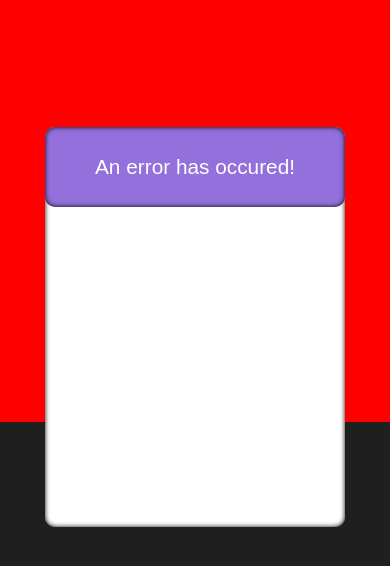
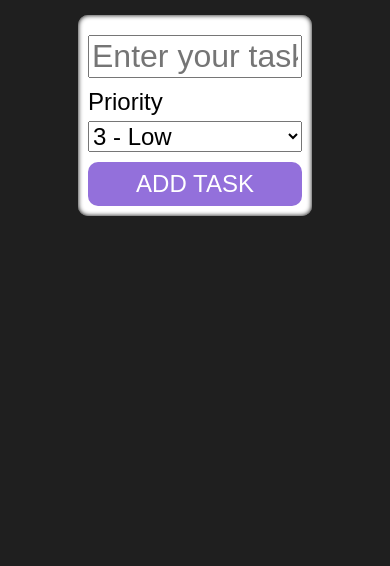
Before and after one commit to Majeev/React-To-Do-List, a React (Create React App) app: page / in a window 390 px wide. Shown: the top 566 px of the page. Built offline with nearby package versions, Linux system fonts and the light colour scheme; a web font is replaced by a local one.

Commit message:
feat: add error modal while adding empty task

```diff
--- a/src/App.js
+++ b/src/App.js
@@ -22,7 +22,6 @@ function App() {
 
     return (
         <div className="App">
-            <Error />
             <ListItem onAddItem={addItemHandler} completedTasks={completedTasks}/>
             <Todos items={items} onClick={removeItemHandler}/>
         </div>
--- a/src/components/ListItem/ListItem.jsx
+++ b/src/components/ListItem/ListItem.jsx
@@ -1,11 +1,13 @@
 import css from './ListItem.module.css'
 import React, {useState} from "react";
 import Card from "../UI/Card";
+import Error from "../UI/Error";
 
 const ListItem = (props) => {
 
     const [task, setTask] = useState('')
     const [option, setOption] = useState('3')
+    const [error, setError] = useState(false)
 
     const selectHandler = (e) => {
         setOption(e.target.value)
@@ -18,13 +20,19 @@ const ListItem = (props) => {
     const addHandler = (e) => {
         e.preventDefault()
         if(task.trim().length === 0){
+            setError(true)
             return;
         }
         props.onAddItem(task, option)
         setTask('')
     }
+
+    const errorHandler = () => {
+        setError(false)
+    }
     return (
         <Card>
+            {error && <Error errorHandle={errorHandler}/>}
             <input className={css.itemInput} type='text' placeholder='Enter your task'
                    onChange={inputChangeHandler} value={task}/>
             <label htmlFor='priority'>Priority</label>
--- a/src/components/ListItem/ListItem.module.css
+++ b/src/components/ListItem/ListItem.module.css
@@ -28,6 +28,10 @@
     color: white;
     padding: 8px;
     width: 40%;
+    transition: all 0.1s;
+}
+.submitButton:active{
+    transform: scale(0.98);
 }
 
 select {
--- a/src/components/Todos/Todos.module.css
+++ b/src/components/Todos/Todos.module.css
@@ -57,8 +57,7 @@ button {
 
 @media screen and (max-width: 768px) {
     li {
-
-        font-size: 1rem;
+        font-size: 1.2rem;
         padding: 1rem 10px;
     }
 }
--- a/src/components/UI/Card.module.css
+++ b/src/components/UI/Card.module.css
@@ -13,8 +13,8 @@
 
 /*========== MEDIA QUERIES ==========*/
 
-@media screen and (max-width: 768px) {
+@media screen and (max-width: 1024px ) {
     .card {
-        width: 80%;
+        width: 60%;
     }
 }
--- a/src/components/UI/Error.jsx
+++ b/src/components/UI/Error.jsx
@@ -4,11 +4,15 @@ import Card from './Card'
 const Error = (props) => {
     return (
         <div className={css.cta}>
-            <div className={css.overlay} />
+            <div className={css.overlay} onClick={props.errorHandle} />
         <Card className={css.errorCard}>
             <header>
-        <p>An error has occured!</p>
+        <h2>An error has occurred!</h2>
             </header>
+            <article>
+                <p>Your task input was empty, please try again.</p>
+            </article>
+            <button className={css.confirmButton} onClick={props.errorHandle}>GOT IT</button>
         </Card>
         </div>
     )
--- a/src/components/UI/Error.module.css
+++ b/src/components/UI/Error.module.css
@@ -4,14 +4,16 @@
 
 .errorCard{
     display: flex;
-    flex-direction: row;
+    justify-content: space-between;
+    flex-direction: column;
     text-align: center;
     position: absolute;
-    top: 15%;
-    height: 400px;
-    width: 300px;
+    top: 37%;
+    height: 200px;
+    width: 600px;
     padding: 0;
     margin: 0;
+    z-index: 2;
 }
 header{
     background-color: var(--button-color);
@@ -21,17 +23,21 @@ header{
     font-size: 1.3rem;
     width: 100%;
     overflow: hidden;
-    height: 20%;
+    height: 30%;
     color: white;
     border-radius: inherit;
     box-shadow: inherit;
 }
 
 .overlay{
+    position: fixed;
+    top: 0;
+    left: 0;
     width: 100%;
     height: 100vh;
-    position: absolute;
-    background-color: red;
+    z-index: 1;
+    background: rgba(0, 0, 0, 0.75);
+
 }
 
 .cta{
@@ -39,3 +45,32 @@ header{
     justify-content: center;
     align-items: center;
 }
+p{
+    font-size: 1.5rem
+}
+.confirmButton{
+    position: relative;
+    left: 50%;
+    transform: translateX(-50%);
+    background-color: var(--button-color);
+    height: 20%;
+    width: 40%;
+    margin-bottom: 10px;
+    color: white;
+    font-weight: bold;
+    border-radius: 10px;
+    transition: all 0.3s ease;
+}
+
+.confirmButton:hover{
+    background-color: white;
+    color: var(--button-color);
+    border: 3px solid var(--button-color);
+}
+
+
+@media screen and (max-width: 768px){
+    .errorCard {
+        width: 300px
+    }
+}
```
Also changed, not shown: src/App.css (line endings or trailing spaces).
